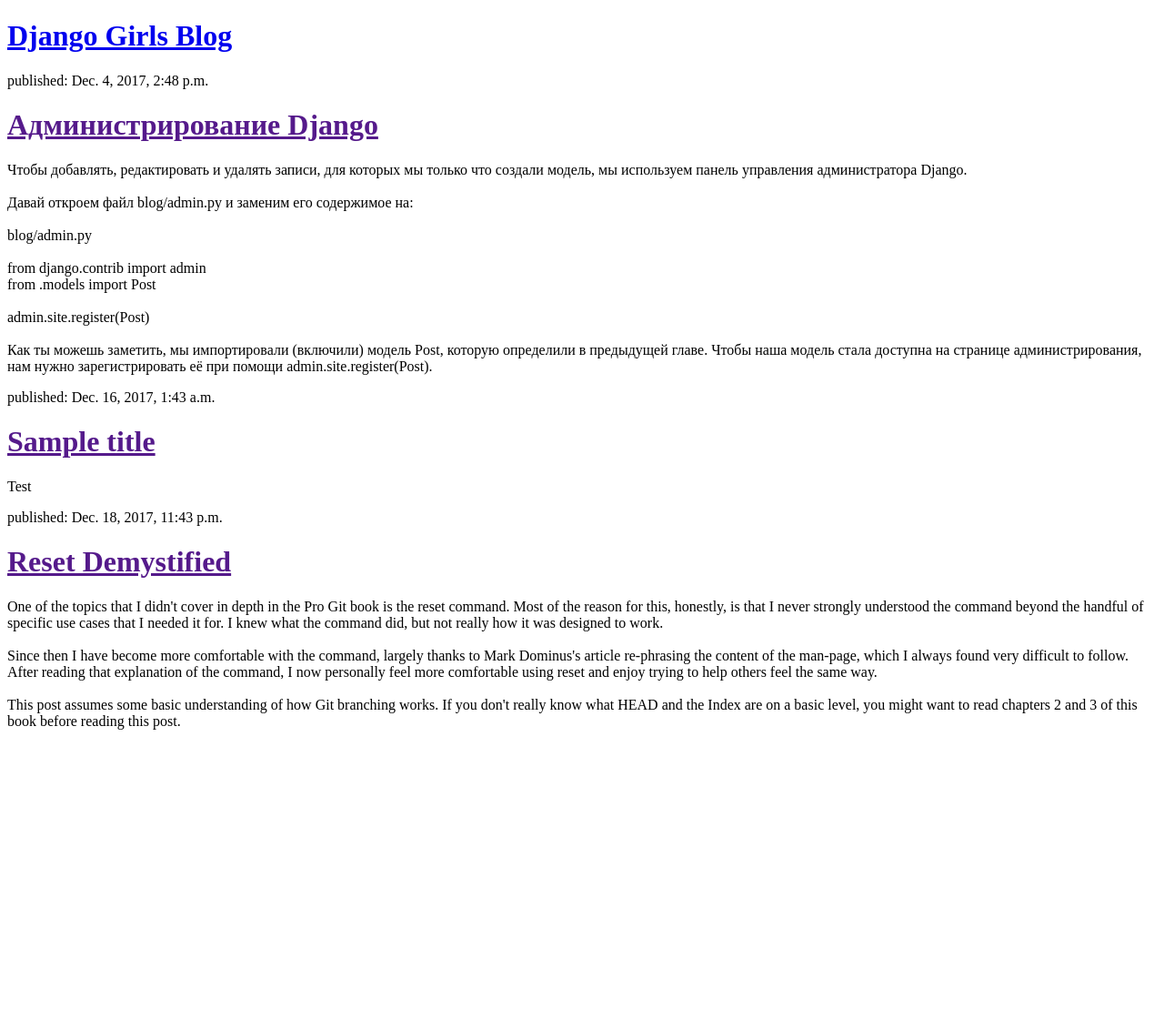
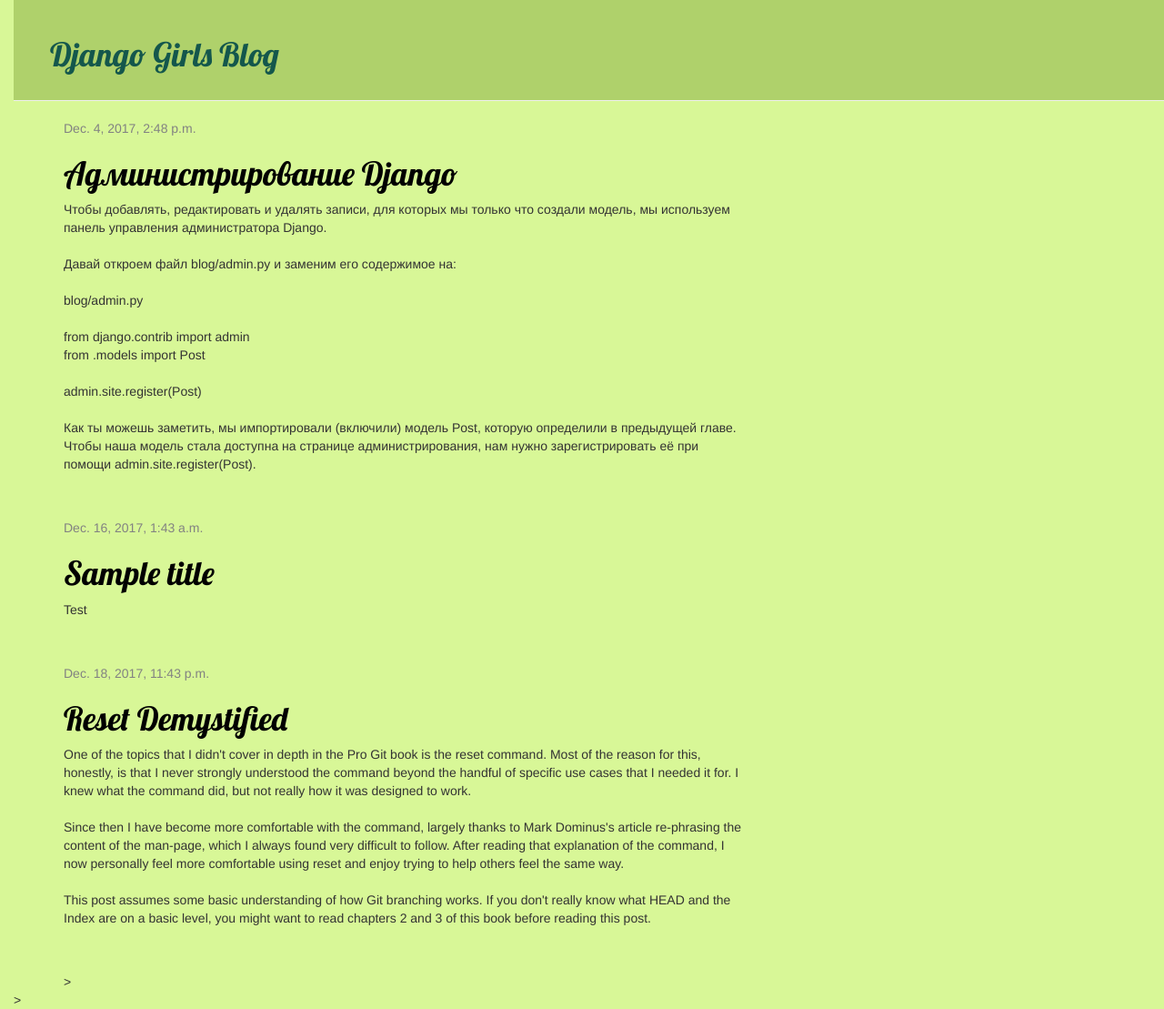
Before and after one commit to AnyaShymanska/my-first-blog, a Django app: page / in a window 1280 px wide. Shown: the whole page at 91% size. Before the commit the page ends 802 px from the top, so only its background shows below. Run offline with Django 3.2, Linux system fonts and the light colour scheme; data comes from the database, SQL or seed files in the repository; both versions use the stored data as it was after the commit; some libraries are stand-ins or nearby versions.

Commit message:
Added view and template for detailed blog post as well as CSS for the site.

```diff
--- /dev/null
+++ b/blog/static/css/blog.css
@@ -0,0 +1,52 @@
+h1 a {
+    color: #14574C;
+    font-family: 'Lobster';
+}
+
+body {
+    padding-left: 15px;
+    background-color: #D8F797;
+}
+
+.page-header {
+    background-color: #AFD16B;
+    margin-top: 0;
+    padding: 20px 20px 20px 40px;
+}
+
+.content {
+    margin-left: 40px;
+}
+
+h1, h2, h3, h4 {
+    font-family: 'Lobster', cursive;
+}
+
+.date {
+    color: #828282;
+}
+
+.save {
+    float: right;
+}
+
+.post-form textarea, .post-form input {
+    width: 100%;
+}
+
+
+.top-menu, .top-menu:hover, .top-menu:visited {
+    color: #ffffff;
+    float: right;
+    font-size: 26pt;
+    margin-right: 20px;
+}
+
+
+.post {
+    margin-bottom: 50px;
+}
+
+.post h1 a, .post h1 a:visited {
+    color: #000000;
+}
--- /dev/null
+++ b/blog/templates/blog/base.html
@@ -0,0 +1,27 @@
+<!DOCTYPE html>
+{% load staticfiles %}
+<html lang="en">
+    <head>
+        <title>Django Girls blog</title>
+        <link rel="stylesheet" href="//maxcdn.bootstrapcdn.com/bootstrap/3.2.0/css/bootstrap.min.css">
+        <link rel="stylesheet" href="//maxcdn.bootstrapcdn.com/bootstrap/3.2.0/css/bootstrap-theme.min.css">
+        <link href='//fonts.googleapis.com/css?family=Lobster&subset=latin,latin-ext' rel='stylesheet' type='text/css'>
+        <link rel="stylesheet" href="{% static 'css/blog.css' %}">
+    </head>
+    <body>
+        <div class="page-header">
+            <h1><a href="/">Django Girls Blog</a></h1>
+        </div>
+
+
+
+        <div class="content container">
+            <div class="row">
+                <div class="col-md-8">
+                {% block content %}
+                {% endblock %}
+                </div>
+            </div>>
+        </div>>
+    </body>
+</html>
--- a/blog/templates/blog/post_list.html
+++ b/blog/templates/blog/post_list.html
@@ -1,18 +1,14 @@
 <!DOCTYPE html>
-<html lang="en">
-    <head>
-        <title>Django Girls blog</title>
-    </head>
-    <body>
-        <div>
-            <h1><a href="/">Django Girls Blog</a></h1>
-        </div>
+{% extends 'blog/base.html' %}
+
+{% block content %}
     {% for post in posts %}
-        <div>
-            <p>published: {{ post.published_date }}</p>
-            <h1><a href="">{{post.title}}</a></h1>
+        <div class="post">
+            <div class="date">
+                {{ post.published_date }}
+            </div>
+            <h1><a href="{% url 'post_detail' pk=post.pk %}">{{ post.title }}</a></h1>
             <p>{{ post.text|linebreaksbr }}</p>
         </div>
     {% endfor %}
-    </body>
-</html>
+{% endblock %}
--- a/blog/urls.py
+++ b/blog/urls.py
@@ -2,5 +2,6 @@
 from . import views
 
 urlpatterns = [
-    url(r'^$', views.post_list, name='post_list')
+    url(r'^$', views.post_list, name='post_list'),
+    url(r'^post/(?P<pk>\d+)/$' , views.post_detail, name='post_detail'),
 ]
--- a/blog/views.py
+++ b/blog/views.py
@@ -1,4 +1,5 @@
 from django.shortcuts import render
+from django.shortcuts import render, get_object_or_404
 from django.utils import timezone
 from .models import Post
 # Create your views here.
@@ -6,3 +7,7 @@
 def post_list(request):
     posts = Post.objects.filter(published_date__lte=timezone.now()).order_by('published_date')
     return render(request, 'blog/post_list.html', {'posts': posts})
+
+def post_detail(request, pk):
+    post = get_object_or_404(Post, pk=pk )
+    return render(request, 'blog/post_detail.html' , {'post': post})
```
Also changed, not shown: blog/templates/blog/post_detail.html (added, +13 -0 lines), db.sqlite3.
